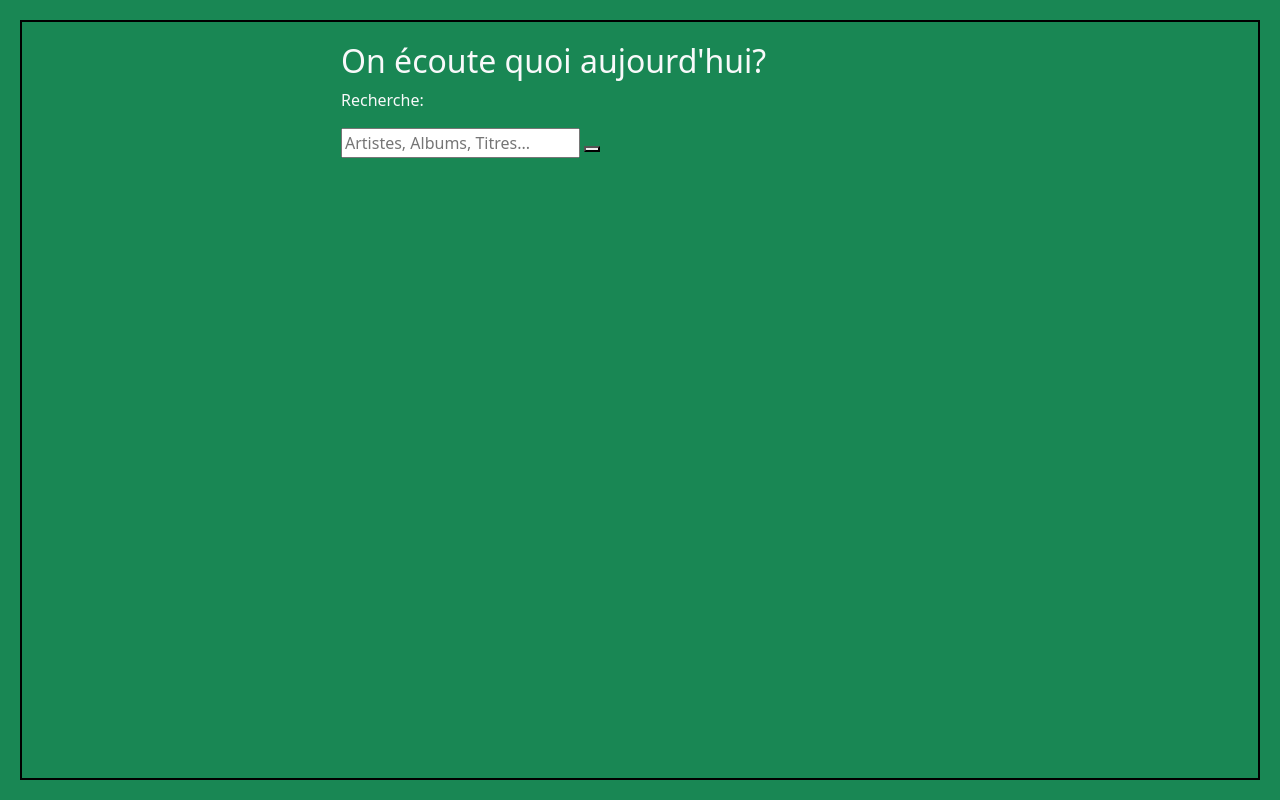
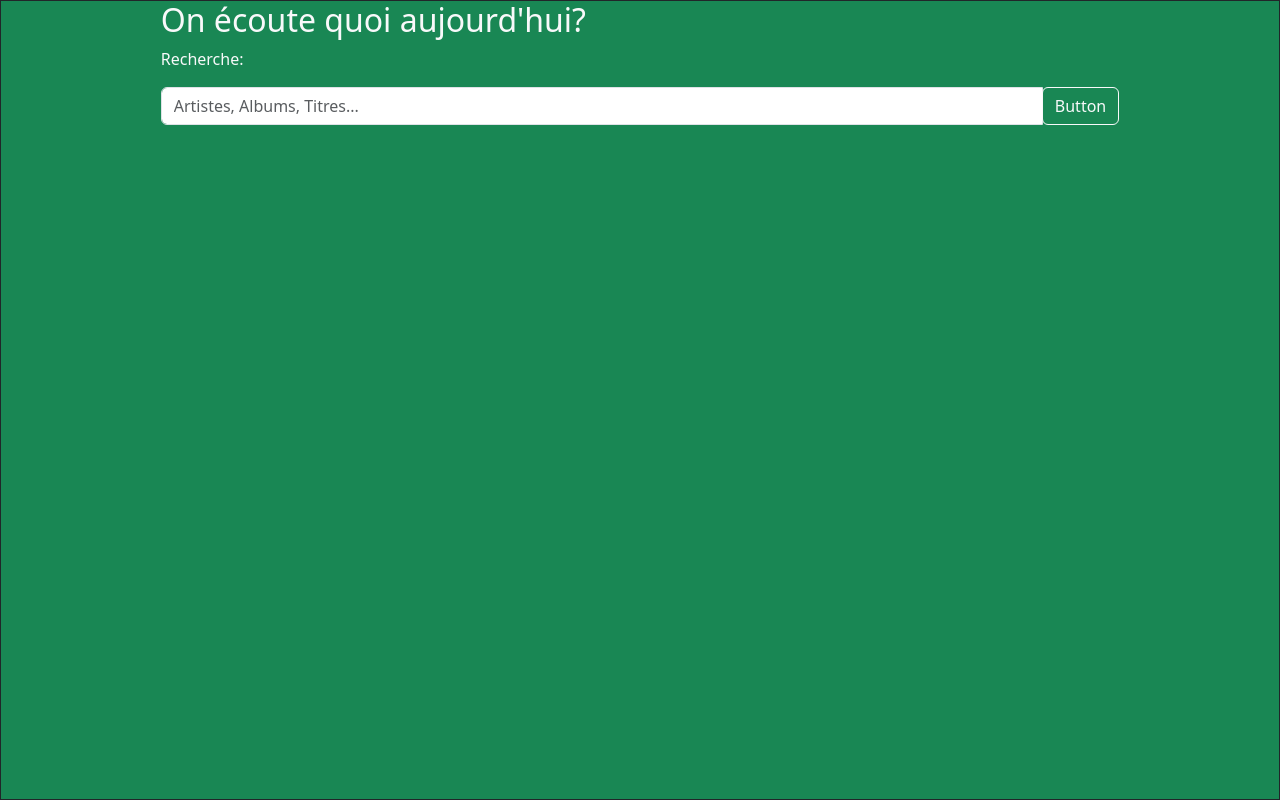
Before and after one commit to just-shak/Spotifree, a Flask app: template templates/search.html in a window 1280 px wide. Run offline with Flask 2, Linux system fonts and the light colour scheme; the template is opened without the code that fills it, so the values that code supplies are empty; some libraries are stand-ins or nearby versions.

Commit message:
add music_search.html into main.py

```diff
--- a/main.py
+++ b/main.py
@@ -4,25 +4,33 @@
 
 app = Flask(__name__)
 app.secret_key = os.urandom(12).hex()
+data = []
 
 
 @app.route("/")
 def home():
     if "user" in session:
-        return render_template("accueil.html", name=session["user"])
+        return render_template("accueil.html", datas=data, name=session["user"])
     return render_template("accueil.html")
 
 
 @app.route("/login", methods=["POST"])
 def login():
     session["user"] = request.form["user"]
+    data.append(request.form["user"])
     return redirect("/")
 
 
 @app.route("/disconnect")
 def disconnect():
     session.pop("user")
+    data.clear()
     return redirect("/")
+
+
+@app.route("/music_search")
+def music_search():
+    return render_template("search.html")
 
 
 if __name__ == "__main__":
--- a/main_sftp.py
+++ b/main_sftp.py
@@ -82,7 +82,7 @@
     print(f"rep musique: /{tmp[0][2]}/{tmp[0][3]}/{tmp[0][1]}")
 
     # # Méthode pour récupérer le track avec le bon chemin d'accès au sftp
-    # sftp.get(f"/{tmp[0][2]}/{tmp[0][3]}/{tmp[0][1]}.mp3")
+    sftp.get(f"/{tmp[0][2]}/{tmp[0][3]}/{tmp[0][1]}.mp3")
     sftp.close()
 
 
--- a/templates/search.html
+++ b/templates/search.html
@@ -4,7 +4,7 @@
     <meta charset='UTF-8' />
     <title>Espace personnel</title>
     <link rel='stylesheet' href='bootstrap.css'>
-        <style>
+    <!---style>
         .bg-success {
             background-color: rgba(40, 199, 8, 0.833);
             color: white;
@@ -12,17 +12,22 @@
             margin: 20px;
             padding: 20px;
         }
-        </style>
+    </style--->
 </head>
 
-<body class='bg-success text-light'>
+<body class='bg-success border border-dark text-light'>
     <div class="d-flex flex-column align-items-center">
-        <div class="w-50">
+        <div class="w-75">
             <h2>On écoute quoi aujourd'hui?</h2>
             <p>Recherche:</p>
             <form class="example" action="/action_page.php">
-                    <input type="text" placeholder="Artistes, Albums, Titres..." name="search">
-                    <button type="submit"><i class="fa fa-search"></i></button>
+                <div class="input-group mb-3">
+                    <input class="form-control" type="text" placeholder="Artistes, Albums, Titres..." name="search">
+                    <div class="input-group-append">
+                        <button class="btn btn-outline-light" type="button">Button</button>
+                    </div>
+                    <!--button type="submit"><i class="fa fa-search">GO</i></button--->
+                </div>
             </form>
         </div>
     </div>
@@ -30,4 +35,5 @@
 <!-- la source de ce ptit bouton
 https://www.w3schools.com/howto/tryit.asp?filename=tryhow_css_search_button
 -->
+
 </html>
```
Lines whose indentation alone changed are shown as unchanged.
